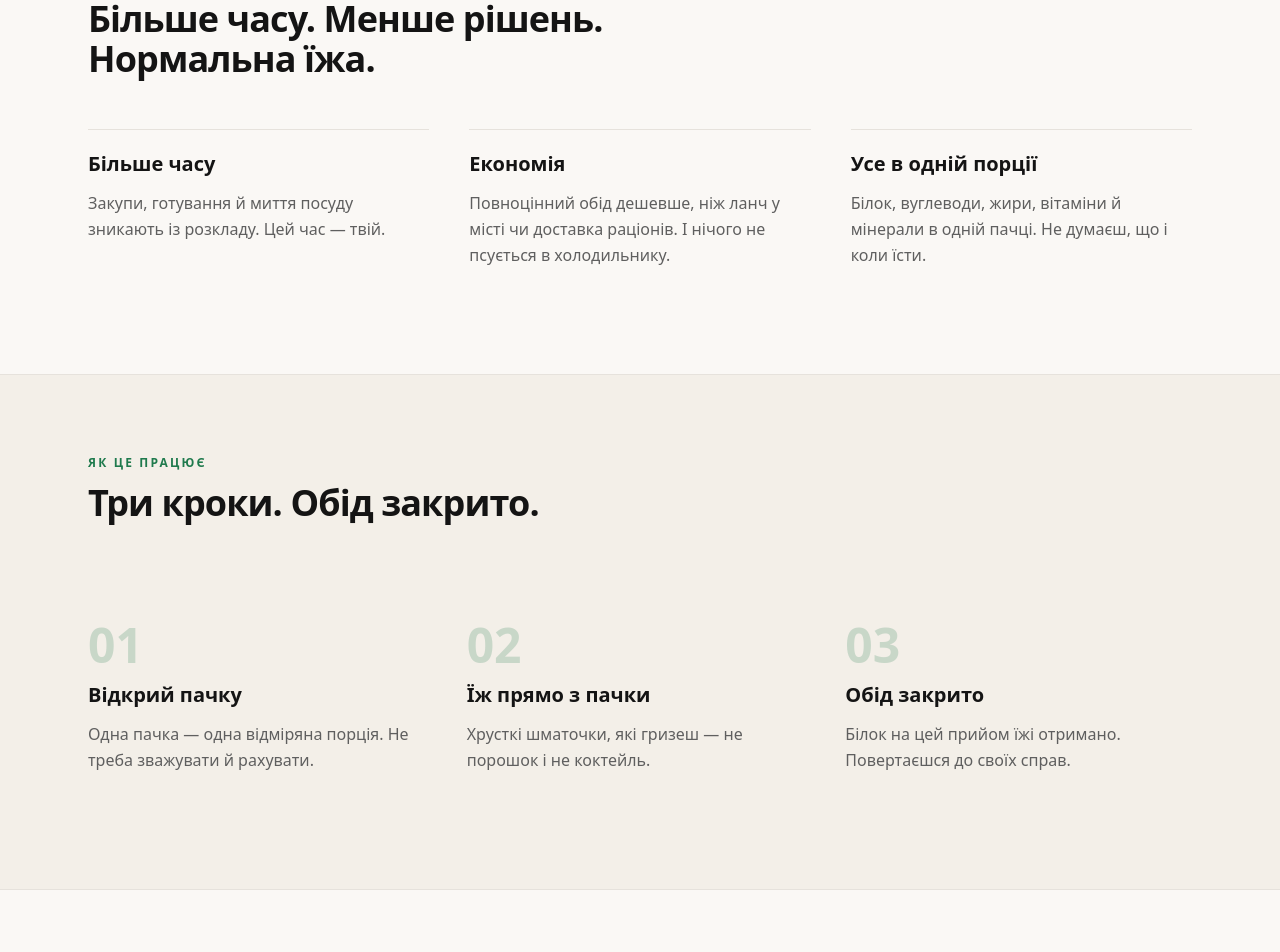
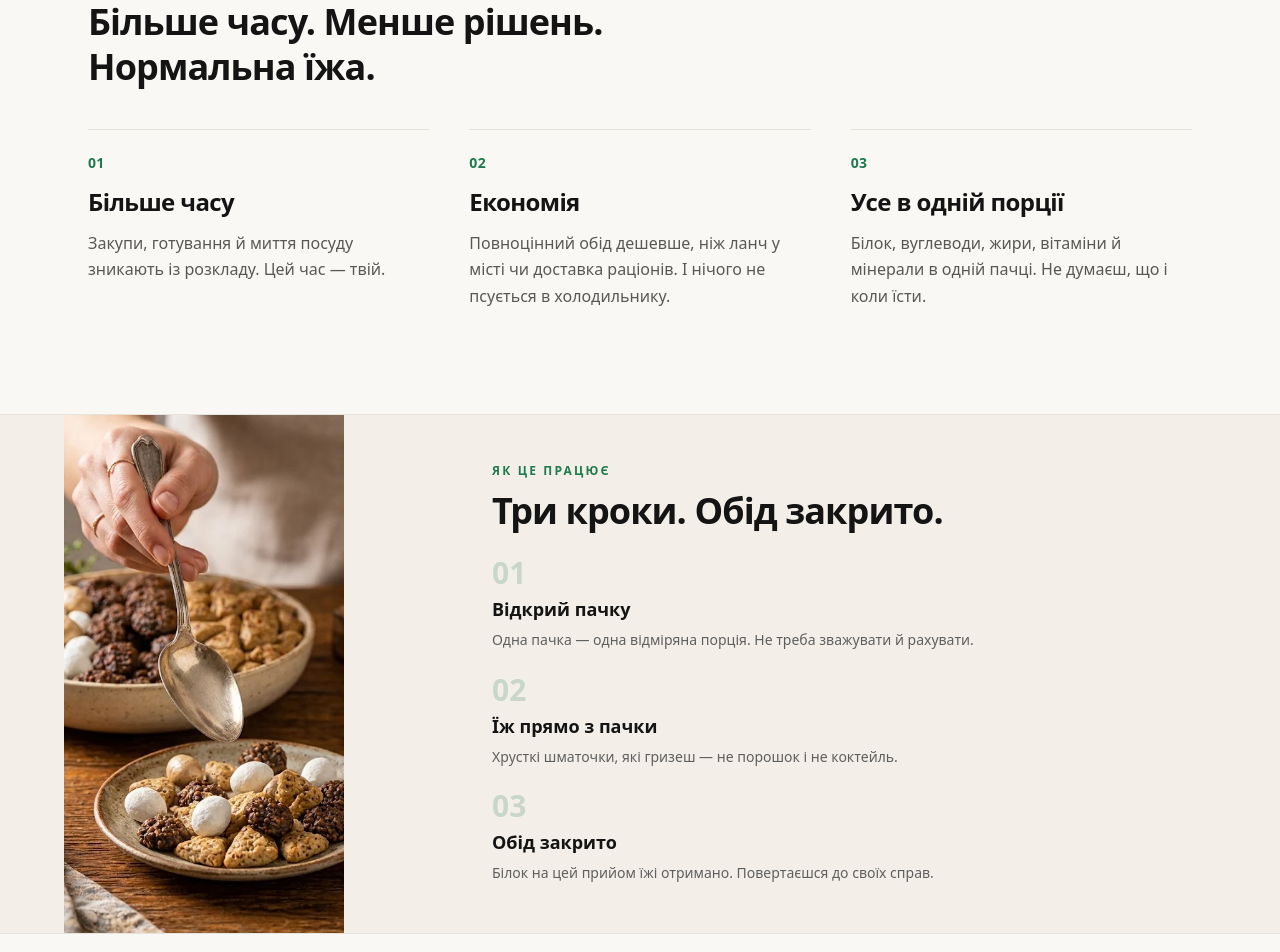
Before and after one commit to AlexDiz88/GRYZ, a React (Vite) app: page / in a window 1280 px wide. Shown: the part 900-1852 px from the top of the page. Built offline with nearby package versions, Linux system fonts and the light colour scheme.

Commit message:
Enhance UI components with new pistachio color scheme; update Benefits, CookieBanner, LeadForm, Flavors, and HowItWorks components for improved layout and styling. Add flavor and how-it-works images for better visual representation.

```diff
--- a/src/components/Benefits.tsx
+++ b/src/components/Benefits.tsx
@@ -13,17 +13,20 @@ export function Benefits() {
         <p className="text-xs font-bold uppercase tracking-[0.18em] text-brand">
           {t('benefits.eyebrow')}
         </p>
-        <h2 className="mt-3 min-h-[2.5em] max-w-2xl text-3xl font-bold tracking-tight text-ink sm:text-4xl">
+        <h2 className="mt-4 max-w-2xl text-[2rem] font-bold leading-tight tracking-tight text-ink sm:mt-3 sm:text-4xl">
           {t('benefits.title')}
         </h2>
 
-        <div className="mt-10 grid items-start gap-8 md:grid-cols-3 md:gap-10">
+        <div className="mt-12 grid items-start md:mt-10 md:grid-cols-3 md:gap-10">
           {items.map((item, index) => (
-            <div key={index} className="border-t border-line pt-5">
-              <h3 className="min-h-[1.75rem] text-xl font-bold text-ink">
+            <div key={index} className="border-t border-line py-8 md:py-0 md:pt-5">
+              <span className="text-sm font-bold tabular-nums tracking-wide text-brand">
+                {String(index + 1).padStart(2, '0')}
+              </span>
+              <h3 className="mt-3 text-2xl font-bold tracking-tight text-ink">
                 {item.title}
               </h3>
-              <p className="mt-3 min-h-[6.5rem] text-sm leading-relaxed text-muted sm:text-base">
+              <p className="mt-3 text-base leading-[1.65] text-ink/70 md:min-h-[6.5rem]">
                 {item.text}
               </p>
             </div>
--- a/src/components/CookieBanner.tsx
+++ b/src/components/CookieBanner.tsx
@@ -48,7 +48,7 @@ export function CookieBanner({ onOpenPolicy }: CookieBannerProps) {
           <button
             type="button"
             onClick={() => choose('all')}
-            className="rounded-xl bg-brand px-4 py-2.5 text-xs font-bold uppercase tracking-[0.08em] text-white transition hover:bg-brand-dark"
+            className="rounded-xl bg-pistachio px-4 py-2.5 text-xs font-bold uppercase tracking-[0.08em] text-ink transition hover:bg-pistachio-dark"
           >
             {t('cookies.acceptAll')}
           </button>
--- a/src/components/Flavors.tsx
+++ b/src/components/Flavors.tsx
@@ -1,4 +1,5 @@
 import { useTranslation } from 'react-i18next'
+import flavorsImg from '../assets/image2.png'
 
 export function Flavors() {
   const { t } = useTranslation()
@@ -10,9 +11,10 @@ export function Flavors() {
   return (
     <section
       id="flavors"
-      className="scroll-mt-20 border-b border-line bg-cream py-16 sm:py-20"
+      className="scroll-mt-20 border-b border-line bg-cream"
     >
-      <div className="mx-auto max-w-6xl px-4 sm:px-6">
+      <div className="mx-auto grid max-w-6xl lg:grid-cols-[1fr_minmax(220px,280px)]">
+        <div className="px-4 py-16 sm:px-6 sm:py-20">
           <p className="text-xs font-bold uppercase tracking-[0.18em] text-brand">
             {t('flavors.eyebrow')}
           </p>
@@ -41,6 +43,17 @@ export function Flavors() {
             ))}
           </div>
         </div>
+
+        <div className="relative min-h-[22rem] sm:min-h-[26rem] lg:min-h-0">
+          <img
+            src={flavorsImg}
+            alt=""
+            width={376}
+            height={1040}
+            className="absolute inset-0 h-full w-full object-cover"
+          />
+        </div>
+      </div>
     </section>
   )
 }
--- a/src/components/HowItWorks.tsx
+++ b/src/components/HowItWorks.tsx
@@ -1,4 +1,5 @@
 import { useTranslation } from 'react-i18next'
+import howImg from '../assets/image1.png'
 
 export function HowItWorks() {
   const { t } = useTranslation()
@@ -8,31 +9,41 @@ export function HowItWorks() {
   }[]
 
   return (
-    <section id="how" className="scroll-mt-20 border-b border-line bg-sand py-16 sm:py-20">
-      <div className="mx-auto max-w-6xl px-4 sm:px-6">
+    <section id="how" className="scroll-mt-20 border-b border-line bg-sand">
+      <div className="mx-auto grid max-w-6xl lg:grid-cols-[minmax(220px,280px)_1fr]">
+        <div className="relative min-h-[22rem] sm:min-h-[26rem] lg:min-h-0">
+          <img
+            src={howImg}
+            alt=""
+            className="absolute inset-0 h-full w-full object-cover"
+          />
+        </div>
+
+        <div className="flex items-center justify-center px-4 py-10 sm:px-6 sm:py-12">
+          <div className="w-full max-w-xl">
             <p className="text-xs font-bold uppercase tracking-[0.18em] text-brand">
               {t('how.eyebrow')}
             </p>
-        <h2 className="mt-3 min-h-[2.5em] max-w-2xl text-3xl font-bold tracking-tight text-ink sm:text-4xl">
+            <h2 className="mt-3 text-3xl font-bold tracking-tight text-ink sm:text-4xl">
               {t('how.title')}
             </h2>
 
-        <ol className="mt-12 grid items-start gap-8 md:grid-cols-3">
+            <ol className="mt-6 space-y-5">
               {steps.map((step, index) => (
                 <li key={index} className="relative">
-              <span className="text-5xl font-bold tabular-nums text-brand/20">
+                  <span className="text-3xl font-bold tabular-nums text-brand/20">
                     {String(index + 1).padStart(2, '0')}
                   </span>
-              <h3 className="mt-3 min-h-[1.75rem] text-xl font-bold text-ink">
-                {step.title}
-              </h3>
-              <p className="mt-3 min-h-[5.5rem] text-sm leading-relaxed text-muted sm:text-base">
+                  <h3 className="mt-1 text-lg font-bold text-ink">{step.title}</h3>
+                  <p className="mt-1.5 text-sm leading-relaxed text-muted">
                     {step.text}
                   </p>
                 </li>
               ))}
             </ol>
           </div>
+        </div>
+      </div>
     </section>
   )
 }
--- a/src/components/LeadForm.tsx
+++ b/src/components/LeadForm.tsx
@@ -146,7 +146,7 @@ export function LeadForm({ id, compact = false, onOpenPrivacy }: LeadFormProps)
       <button
         type="submit"
         disabled={status === 'loading'}
-        className="mt-4 inline-flex h-12 w-full items-center justify-center rounded-xl bg-brand px-5 text-sm font-bold uppercase tracking-[0.08em] text-white transition hover:bg-brand-dark disabled:cursor-wait disabled:opacity-70"
+        className="mt-4 inline-flex h-12 w-full items-center justify-center rounded-xl bg-pistachio px-5 text-sm font-bold uppercase tracking-[0.08em] text-ink transition hover:bg-pistachio-dark disabled:cursor-wait disabled:opacity-70"
         data-cta="submit-sample"
       >
         {status === 'loading' ? t('form.submitting') : t('form.submit')}
--- a/src/index.css
+++ b/src/index.css
@@ -8,6 +8,8 @@
   --font-sans: 'Manrope', ui-sans-serif, system-ui, sans-serif;
   --color-brand: #1f7a4d;
   --color-brand-dark: #165c39;
+  --color-pistachio: #bbcc99;
+  --color-pistachio-dark: #a3b882;
   --color-ink: #141414;
   --color-muted: #5f5f5f;
   --color-line: #e6e2dc;
```
Also changed, not shown: src/assets/image1.png (added), src/assets/image2.png (added). Lines whose indentation alone changed are shown as unchanged.
